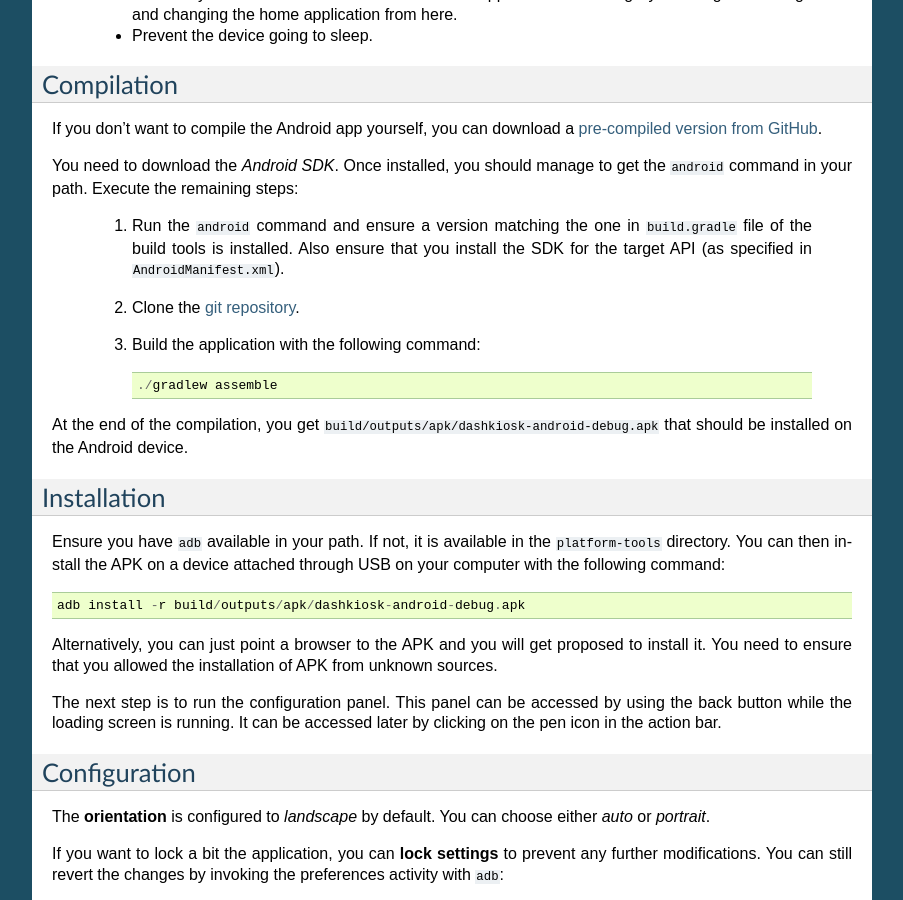
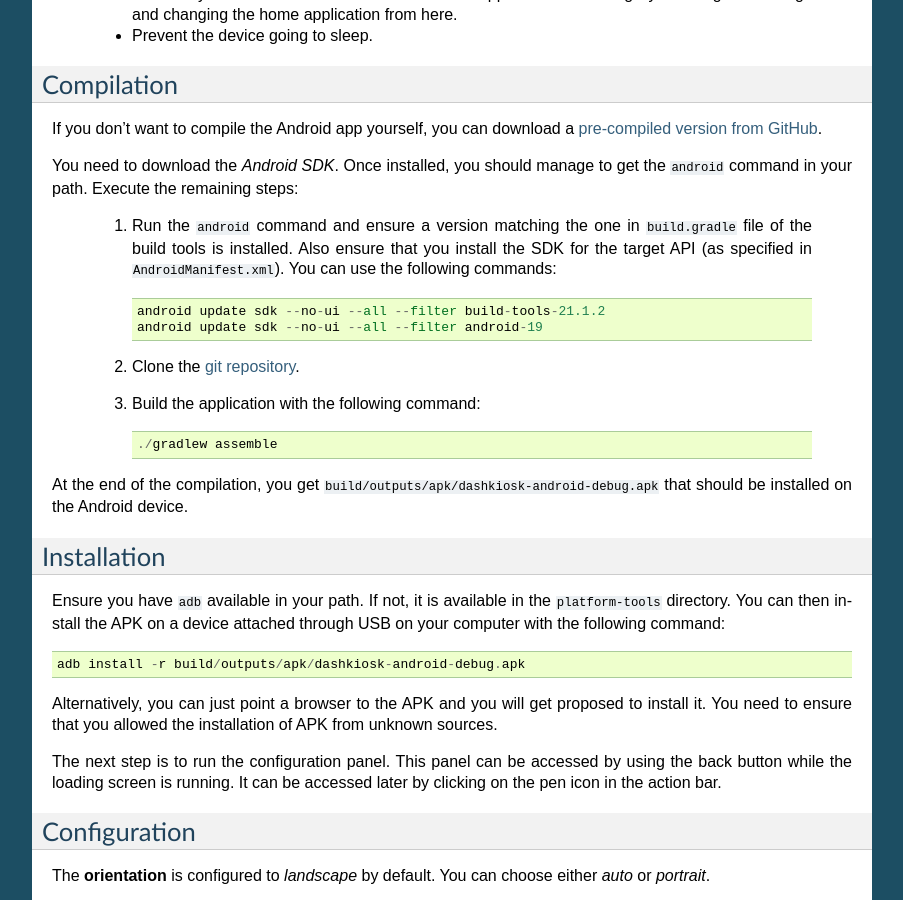
Before and after one commit to vincentbernat/dashkiosk, a Sphinx documentation site: the page built from docs/android.rst, in a window 1280 px wide and 900 px high, scrolled down 630 px. Shown: the whole window, without its empty margins (198-1101 px from the left). Built offline with Sphinx 7.4.7, drawn with Linux system fonts in a browser that asks for light colours.

Commit message:
android: explain how to download android components using cli

```diff
--- a/docs/android.rst
+++ b/docs/android.rst
@@ -60,7 +60,10 @@ remaining steps:
   1. Run the ``android`` command and ensure a version matching the one
      in ``build.gradle`` file of the build tools is installed. Also
      ensure that you install the SDK for the target API (as specified
-     in ``AndroidManifest.xml``).
+     in ``AndroidManifest.xml``). You can use the following commands::
+
+        android update sdk --no-ui --all --filter build-tools-21.1.2
+        android update sdk --no-ui --all --filter android-19
 
   2. Clone the `git repository`_.
 
```
